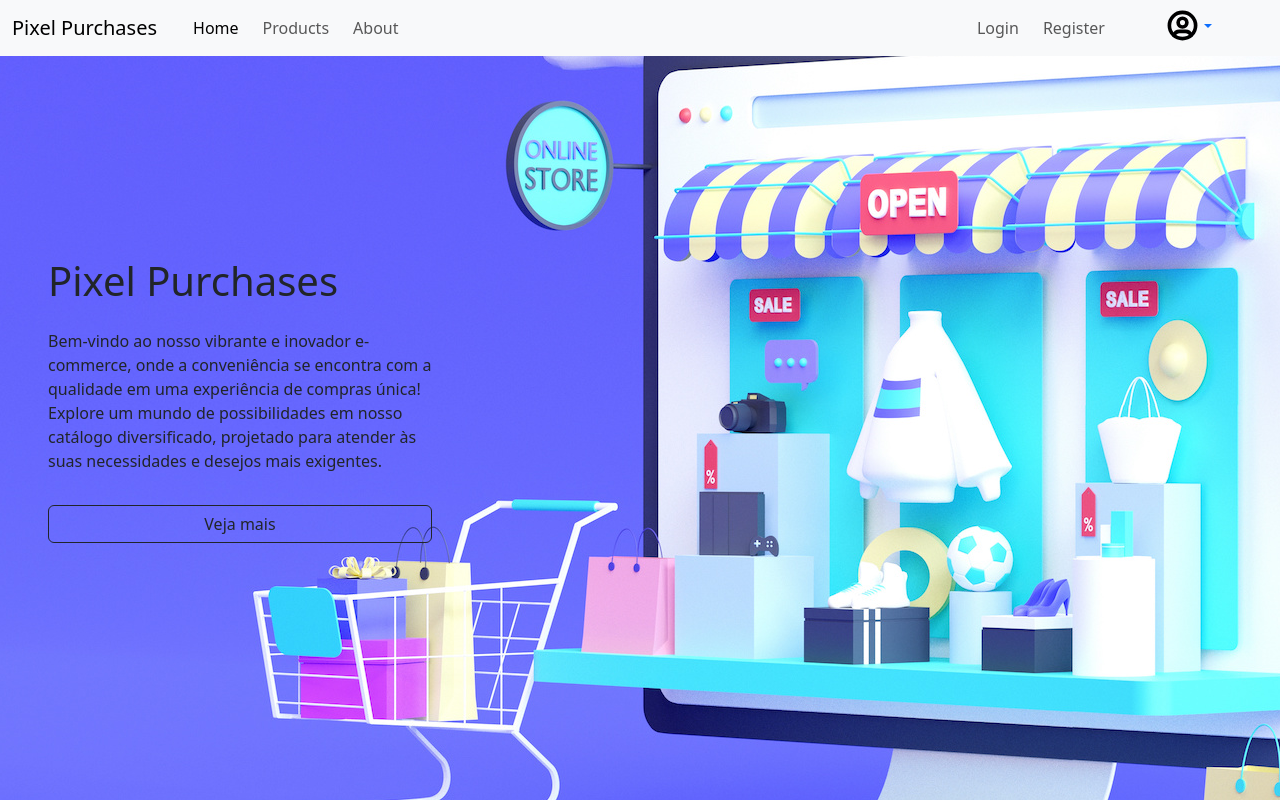
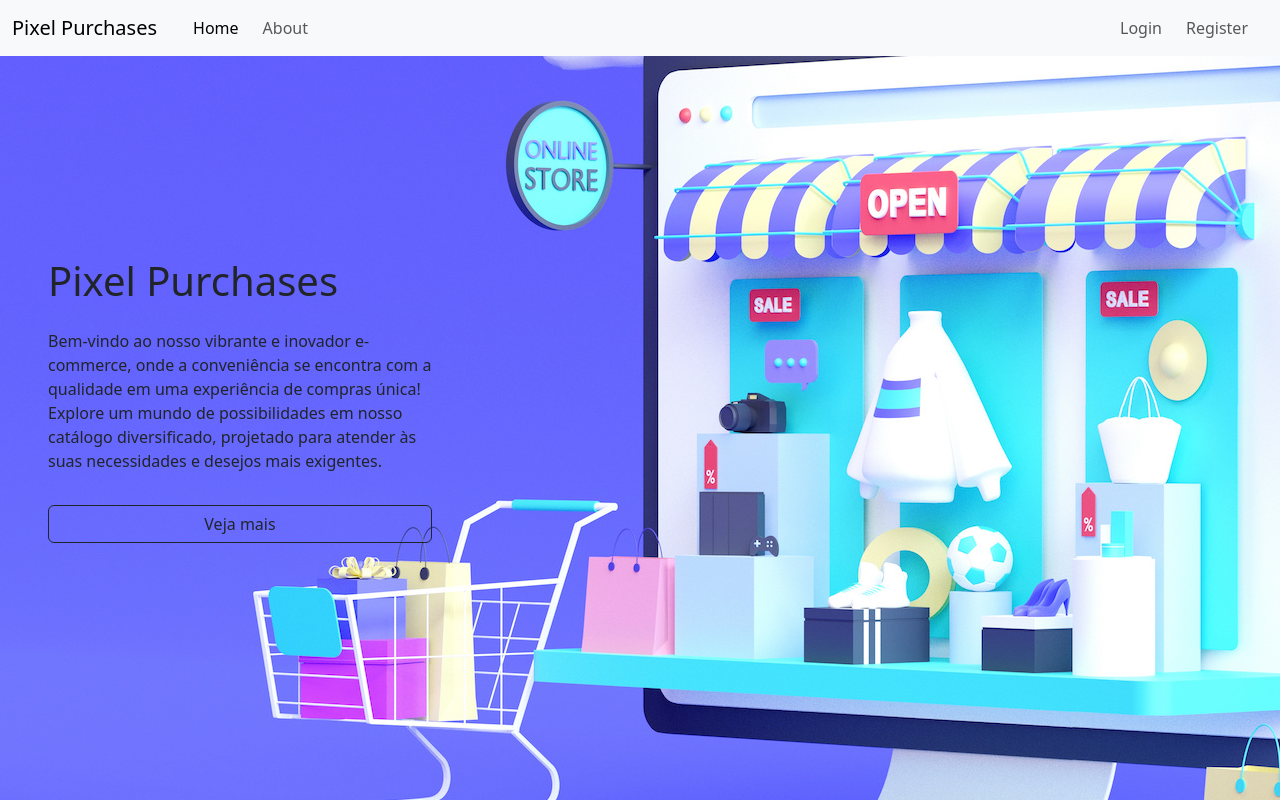
Before and after one commit to Guilherme0321/Ecommerce, a React (Create React App) app in the folder frontend/: page /home in a window 1280 px wide. Built offline with nearby package versions, Linux system fonts and the light colour scheme.

Commit message:
alteração de qual tag será carregada a partir dos cookies

```diff
--- a/frontend/src/app/shared/components/navBar.tsx
+++ b/frontend/src/app/shared/components/navBar.tsx
@@ -1,8 +1,10 @@
 import { useState } from "react"
 import '../styles/nav.css'
 import IconUser from '../images/user-circle.svg'
+import { getCookie } from "./utils/cookies";
 export const NavBar = () => {
     const [displayNav, setDisplayNav] = useState('block');
+    const isAuthenticated = getCookie('user_id') !== null;
 
     const changeDisplay = () => {
         setDisplayNav(displayNav === 'none' ? 'block' : 'none');
@@ -19,25 +21,25 @@ export const NavBar = () => {
                         <li className="nav-item px-1">
                             <a className="nav-link active" aria-current="page" href="home">Home</a>
                         </li>
-                        <li className="nav-item px-1">
+                        {isAuthenticated && <li className="nav-item px-1">
                             <a className="nav-link " href="products">Products</a>
-                        </li>
+                        </li>}
                         <li className="nav-item px-1">
                             <a className="nav-link " href="about">About</a>
                         </li>
                     </ul>
                     <ul className="navbar-nav ms-auto d-flex flex-row mt-3 mt-lg-0">
-                        <li className="nav-item px-1">
+                        {!isAuthenticated && <li className="nav-item px-1">
                            <a className="nav-link " href="login">Login</a>
-                        </li>
-                        <li className="nav-item px-1">
+                        </li>}
+                        {!isAuthenticated && <li className="nav-item px-1">
                             <a className="nav-link " href="register">Register</a>
-                        </li>
-                        <li className="nav-item py-0">
+                        </li>}
+                        {isAuthenticated && <li className="nav-item py-0">
                             <a className="dropdown-toggle d-flex align-items-center py-0 mx-5" href="perfil" id="navbarDropdownMenuLink" role="button" data-mdb-toggle="dropdown" aria-expanded="false">
                                 <img src={IconUser} className="rounded-circle" height="35" alt="" loading="lazy" />
                             </a>
-                        </li>
+                        </li>}
                     </ul>
                 </div>
             </div>
```
